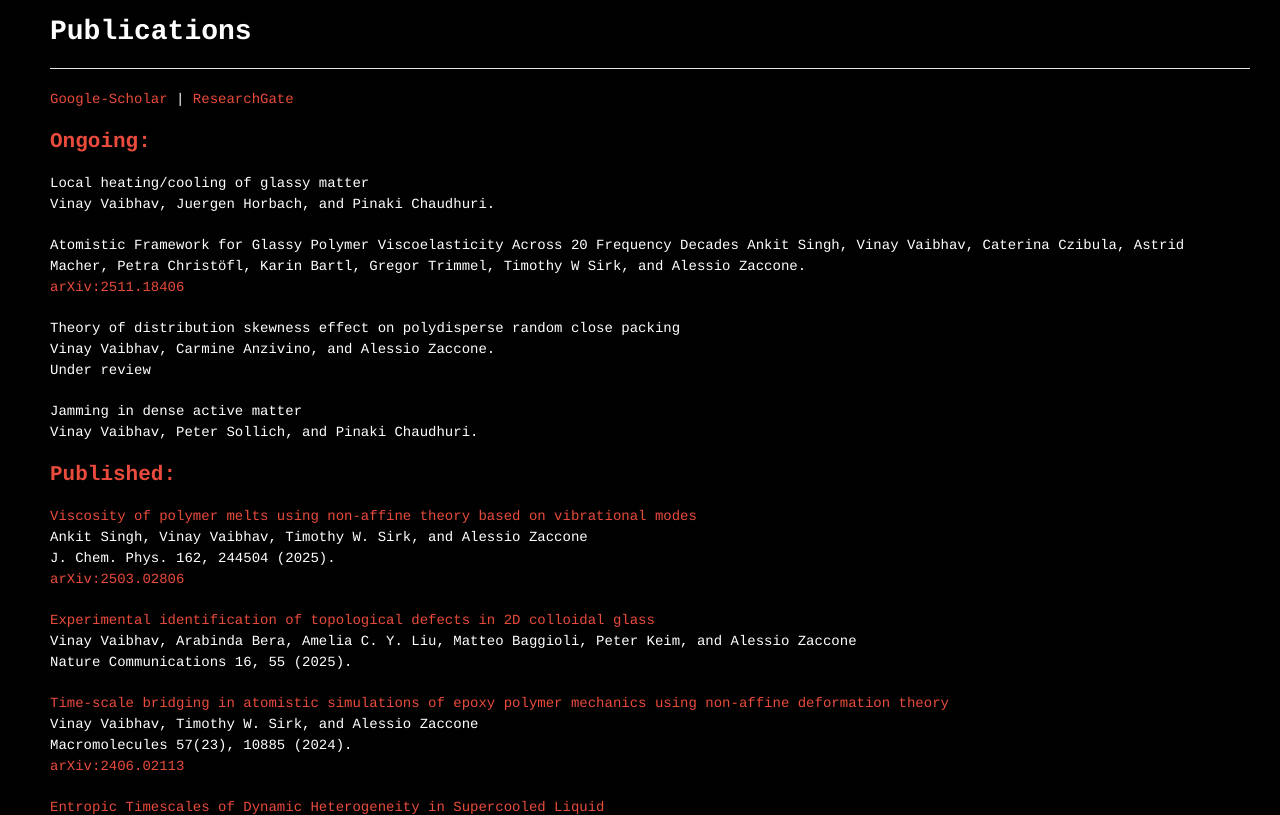
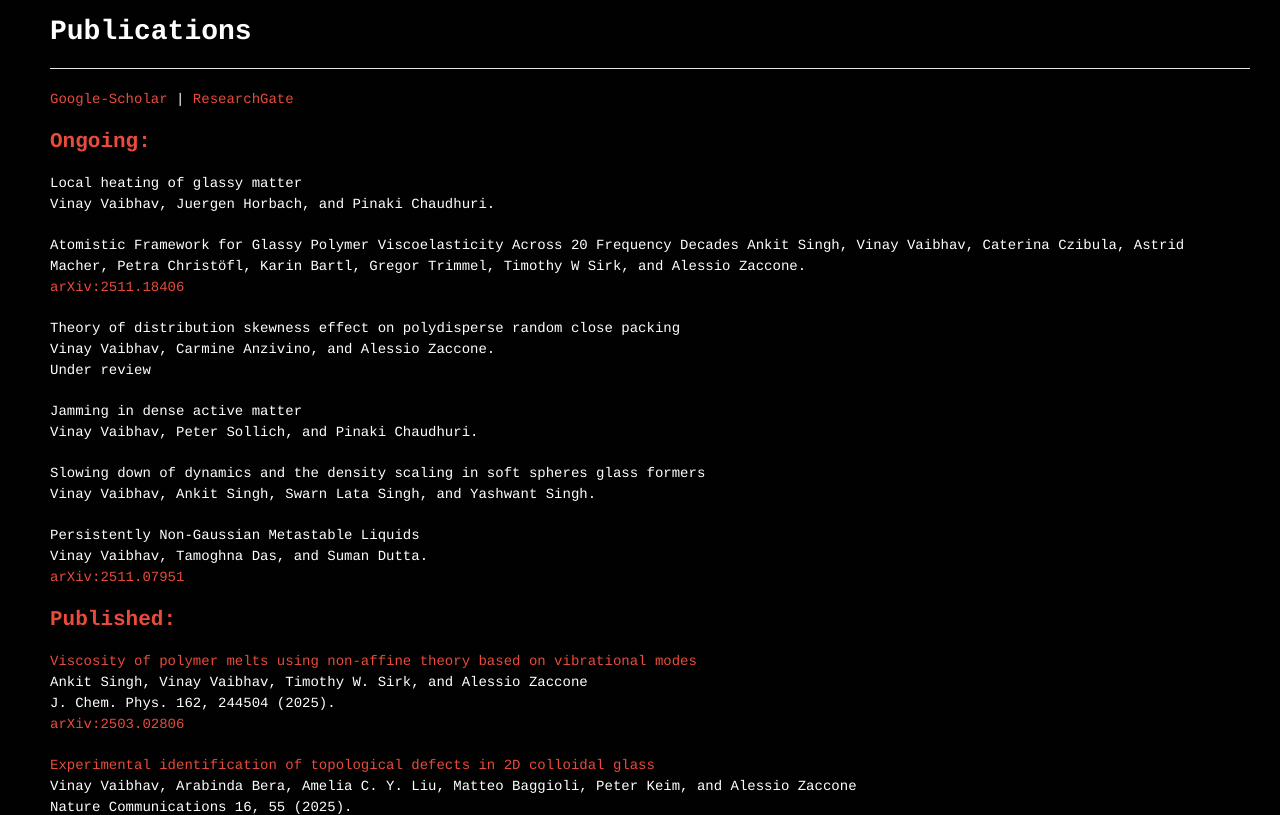
Before and after one commit to vinayphys/vinayphys.github.io, a Jekyll site: the page built from Publications.md, in a window 1280 px wide and 900 px high, scrolled down 807 px, cut to the strip 85-900 px from the top of the window. Built offline with Jekyll 4.4.1, drawn with Linux system fonts in a browser that asks for light colours; our own code applies the rules of GitHub Pages for plain Markdown files; a script that is not in the unit is left out.

Commit message:
Update Publications.md

```diff
--- a/Publications.md
+++ b/Publications.md
@@ -8,7 +8,7 @@ title: Publications
 
 ## Ongoing:
 
-Local heating/cooling of glassy matter
+Local heating of glassy matter
 Vinay Vaibhav, Juergen Horbach, and Pinaki Chaudhuri.
 
 Atomistic Framework for Glassy Polymer Viscoelasticity Across 20 Frequency Decades
@@ -21,6 +21,13 @@ Under review
 
 Jamming in dense active matter
 Vinay Vaibhav, Peter Sollich, and Pinaki Chaudhuri.
+
+Slowing down of dynamics and the density scaling in soft spheres glass formers
+Vinay Vaibhav, Ankit Singh, Swarn Lata Singh, and Yashwant Singh.
+
+Persistently Non-Gaussian Metastable Liquids
+Vinay Vaibhav, Tamoghna Das, and Suman Dutta.
+[arXiv:2511.07951](https://arxiv.org/abs/2511.07951)
 
 ## Published:
 
```
